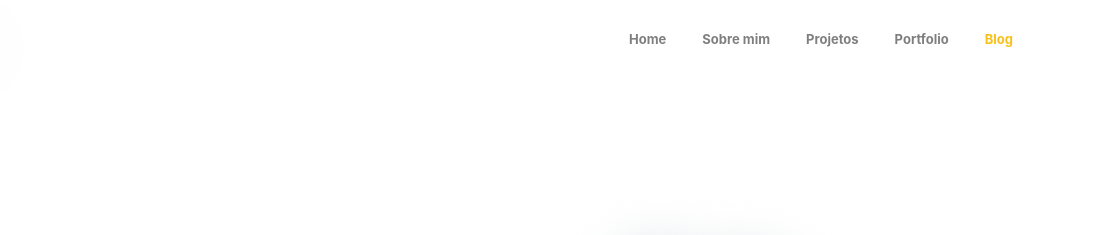
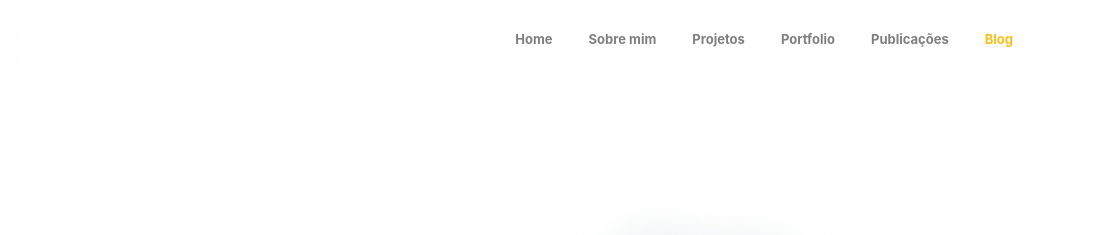
Before and after one commit to proxygo/site-priyanobre, a website: page index.html in a window 1280 px wide. Shown: the top 235 px of the page, 164-1280 px from the left. Drawn offline with Linux system fonts and the light colour scheme.

Commit message:
nav bar blog

```diff
--- a/index.html
+++ b/index.html
@@ -38,6 +38,9 @@
                     </li>
                     <li class="nav-item">
                         <a class="nav-link" href="#portfolio">Portfolio</a>
+                    </li>
+                    <li class="nav-item">
+                        <a class="nav-link" href="#publicações">Publicações</a>
                     </li>
                     <li class="nav-item">
                         <a class="nav-link" href="#blog">Blog</a>
```
